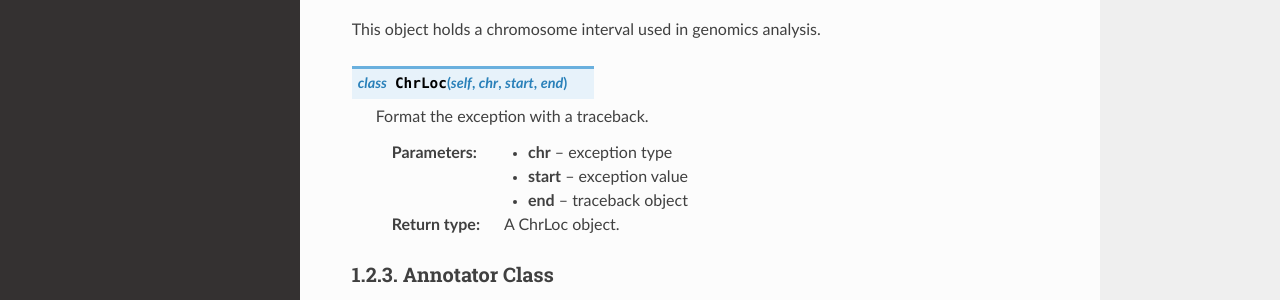
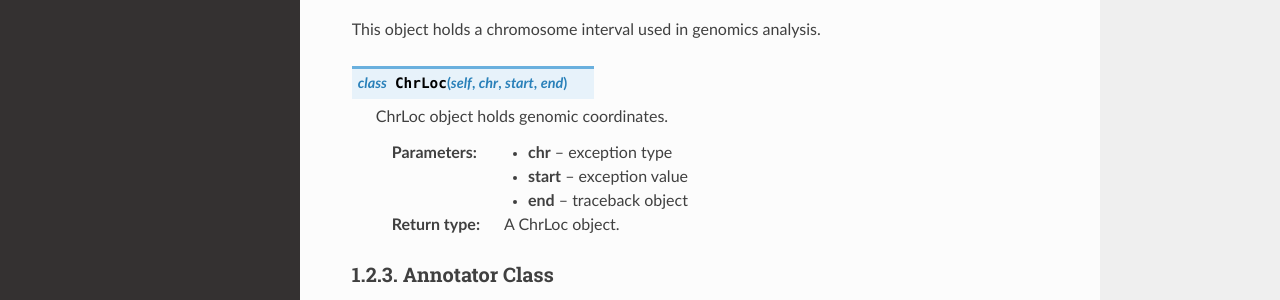
Before and after one commit to AminMahpour/PyMAP, a Sphinx documentation site: the page built from docs/Annotation.rst, in a window 1280 px wide and 1353 px high. Shown: the part 781-1081 px from the top of the window. Built offline with Sphinx 7.4.7 and the Read the Docs theme 2.0.0, drawn with Linux system fonts in a browser that asks for light colours.

Commit message:
updated documentations.

```diff
--- a/docs/Annotation.rst
+++ b/docs/Annotation.rst
@@ -34,7 +34,7 @@ This object holds a chromosome interval used in genomics analysis.
 
 .. class:: ChrLoc(self, chr, start, end)
 
-   Format the exception with a traceback.
+   ChrLoc object holds genomic coordinates.
 
    :param chr: exception type
    :param start: exception value
```
